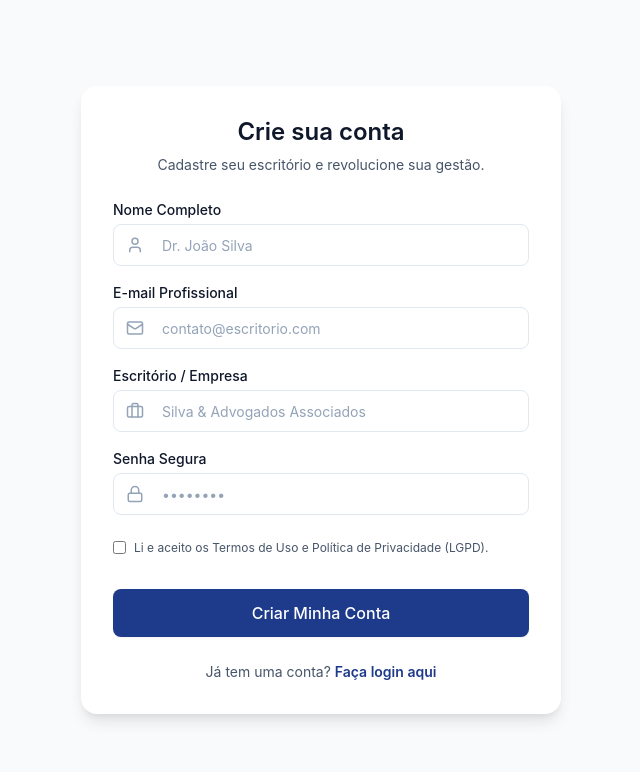
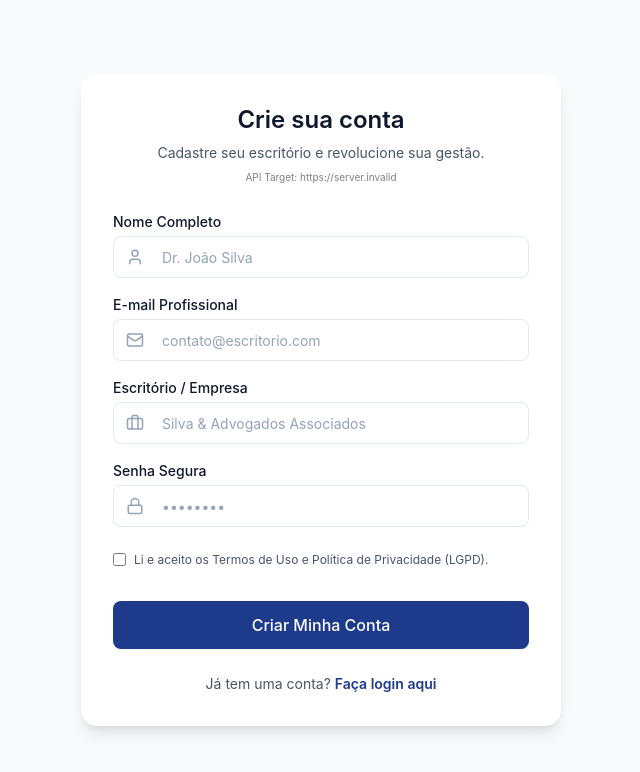
Before and after one commit to FilipeAphrody/JuriCalc, a React (Vite) app in the folder frontend/: page /register in a window 1280 px wide. Shown: the top 772 px of the page, without its empty margins (319-959 px from the left). Built offline with nearby package versions, Linux system fonts and the light colour scheme; no server answers.

Commit message:
chore: adiciona debug de api target na tela de registro

```diff
--- a/frontend/src/features/auth/pages/Register/Register.tsx
+++ b/frontend/src/features/auth/pages/Register/Register.tsx
@@ -59,6 +59,7 @@ export const Register: React.FC = () => {
         <div className={styles.header}>
           <h2>Crie sua conta</h2>
           <p>Cadastre seu escritório e revolucione sua gestão.</p>
+          <span style={{ fontSize: '10px', color: 'gray' }}>API Target: {api.defaults.baseURL}</span>
         </div>
 
         {serverError && <div className={styles.errorAlert}>{serverError}</div>}
```
